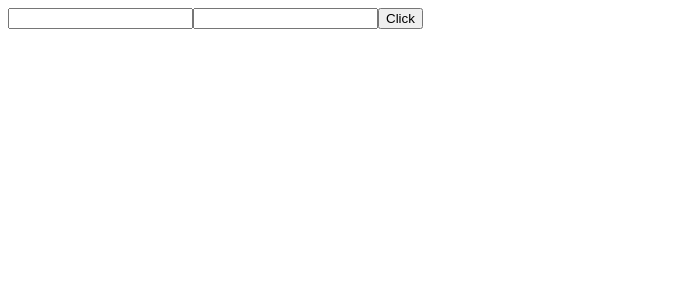
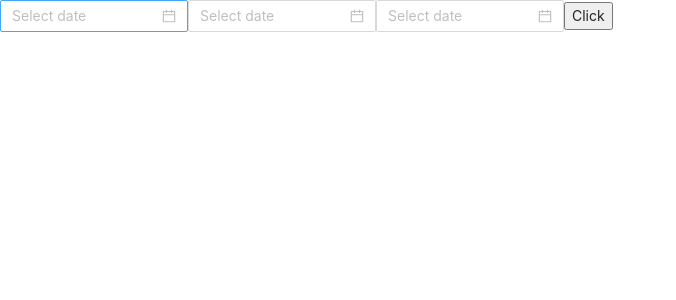
Before and after one commit to GGVidal/webseguro, a React (Create React App) app: page / in a window 1280 px wide. Shown: the top 300 px of the page, without its empty margins (0-676 px from the left). Built offline with nearby package versions, Linux system fonts and the light colour scheme.

Commit message:
NEW: Changes of date functionality (#2)

```diff
--- a/package.json
+++ b/package.json
@@ -6,7 +6,9 @@
     "@testing-library/jest-dom": "^5.11.4",
     "@testing-library/react": "^11.1.0",
     "@testing-library/user-event": "^12.1.10",
+    "antd": "^4.9.3",
     "axios": "^0.21.0",
+    "file-saver": "^2.0.5",
     "react": "^17.0.1",
     "react-dom": "^17.0.1",
     "react-scripts": "4.0.1",
--- a/src/App.js
+++ b/src/App.js
@@ -1,23 +1,28 @@
 import React, { useState } from "react";
+import 'antd/dist/antd.css';
 import { saveAs } from "file-saver";
 import axios from "axios";
+import {DatePicker} from 'antd'
 const App = () => {
   const [minDate, setMinDate] = useState(0);
   const [maxDate, setMaxDate] = useState(0);
+  const [startDate, setStartDate] = useState(0);
   const onRequest = async () => {
     axios({
       url: "http://127.0.0.1:5000/pdf/seguro.xls",
       method: "POST",
       responseType: "blob",
-      data: { min_date: minDate, max_date: maxDate }, // important
+      data: { min_date: minDate, max_date: maxDate, start_date: startDate }, // important
     }).then((response) => {
       saveAs(response.data, "file.xls");
     });
   };
+  console.log(minDate);
   return (
     <div>
-      <input onChange={(e) => setMinDate(e.target.value)} />
-      <input onChange={(e) => setMaxDate(e.target.value)} />
+      <DatePicker onChange={(date, dateString) => {setMinDate(dateString)}} format="DD/MM/YYYY"/>
+      <DatePicker onChange={(date, dateString) => {setMaxDate(dateString)}} format="DD/MM/YYYY"/>
+      <DatePicker onChange={(date, dateString) => {setStartDate(dateString)}} format="DD/MM/YYYY"/>
       <button onClick={() => onRequest()}>Click</button>
     </div>
   );
```
